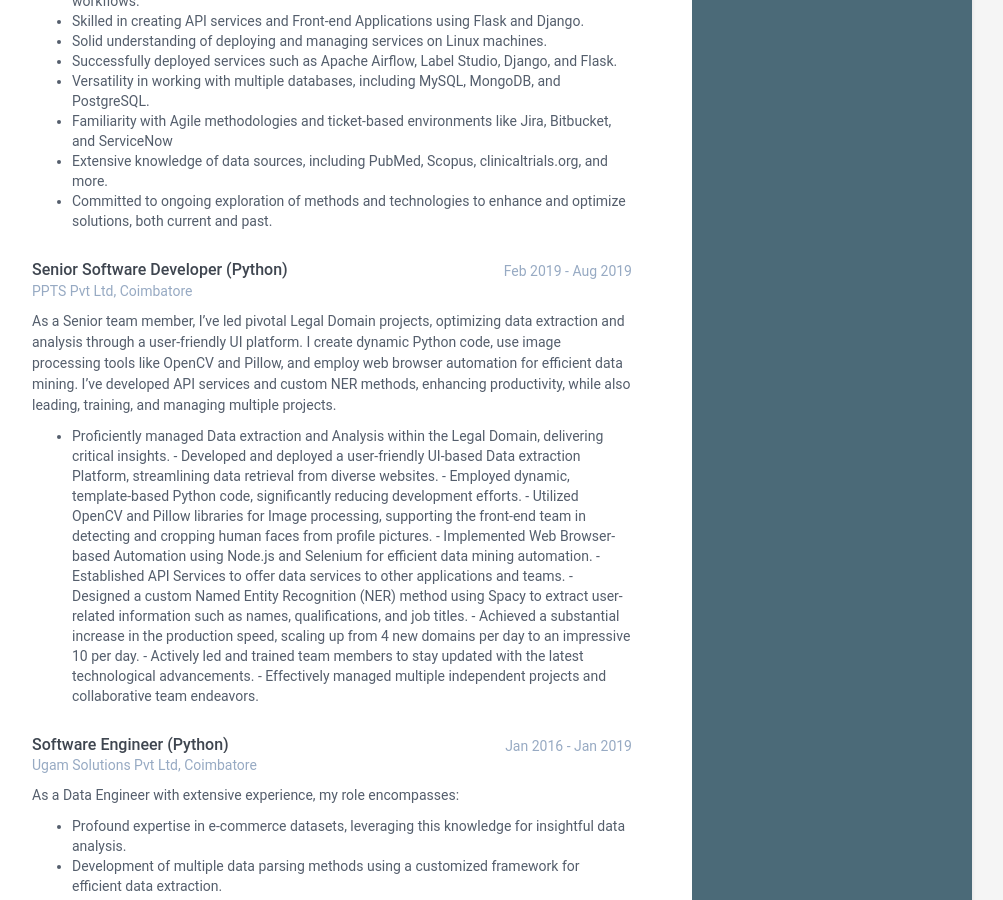
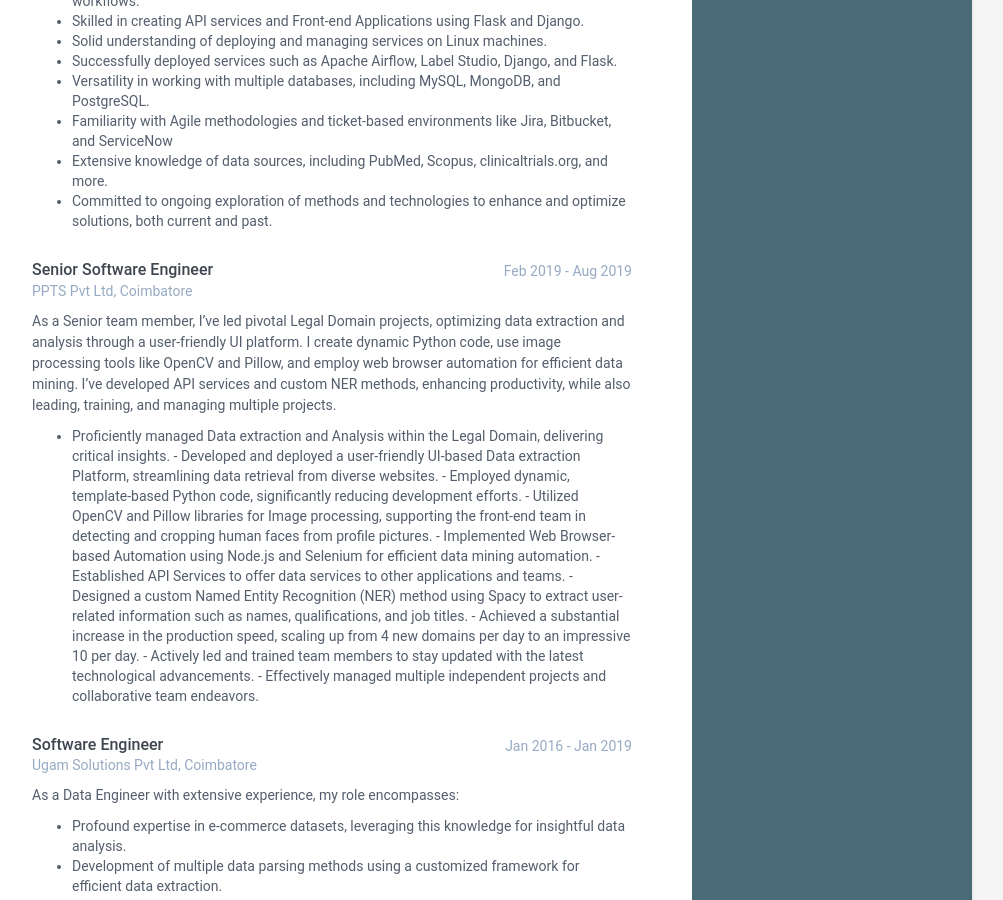
Before and after one commit to dhamodharanrk/online-cv, a Jekyll site: the page built from index.html, in a window 1280 px wide and 900 px high, scrolled down 1466 px. Shown: the whole window, without its empty margins (168-1171 px from the left). Built offline with Jekyll 4.4.1, drawn with Linux system fonts in a browser that asks for light colours; some of the changed text lies outside the part shown.

Commit message:
Update data.yml

```diff
--- a/_data/data.yml
+++ b/_data/data.yml
@@ -60,7 +60,7 @@ education:
         - Bullet point
         - Bullet point
 experiences:
-  - role: Sr.Analyst (Data Analytics)
+  - role: Senior Machine Learning Engineer
     time: Mar 2022 - Till Date
     company: Merck KGaA, Bangalore
     details: >+
@@ -99,7 +99,7 @@ experiences:
         - Extensive knowledge of data sources, including PubMed, Scopus, clinicaltrials.org, and more.
         - Committed to ongoing exploration of methods and technologies to enhance and optimize solutions, both current and past.
 
-  - role: Senior Software Developer (Python)
+  - role: Senior Software Engineer
     time: Feb 2019 - Aug 2019
     company: PPTS Pvt Ltd, Coimbatore
     details: >+
@@ -116,7 +116,7 @@ experiences:
         - Actively led and trained team members to stay updated with the latest technological advancements.
         - Effectively managed multiple independent projects and collaborative team endeavors.
 
-  - role: Software Engineer (Python)
+  - role: Software Engineer
     time: Jan 2016 - Jan 2019
     company: Ugam Solutions Pvt Ltd, Coimbatore
     details: >
```
